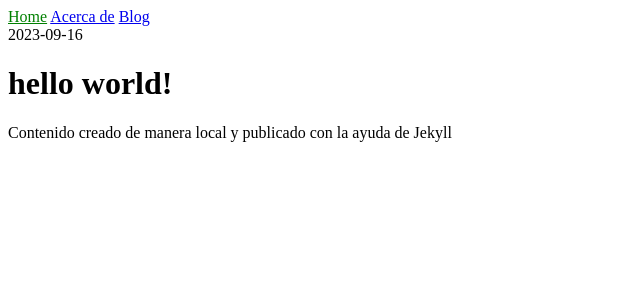
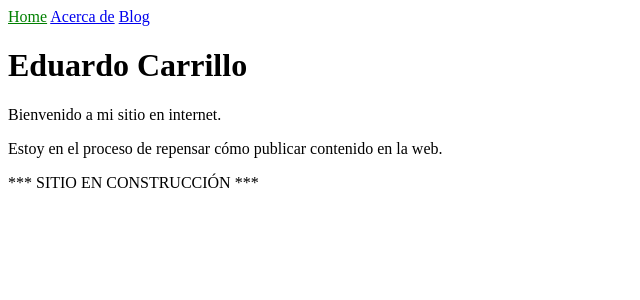
Before and after one commit to EduardoCarrilloNET/EduardoCarrilloNET, a Jekyll site: the page built from index.html, in a window 1280 px wide. Shown: the top 300 px of the page, without its empty margins (0-640 px from the left). Built offline with Jekyll 4.4.1, drawn with Linux system fonts in a browser that asks for light colours.

Commit message:
nuevo mensaje en index

```diff
--- a/index.html
+++ b/index.html
@@ -1,8 +1,10 @@
 ---
 layout: default
-titulo: Primera página
-fecha: 2023-09-16
+titulo: Eduardo Carrillo
 ---
 
-<h1>{{ "Hello World!" | downcase }}</h1>
-<p>Contenido creado de manera local y publicado con la ayuda de Jekyll</p>
+<h1>{{ "Eduardo Carrillo" }}</h1>
+<p>Bienvenido a mi sitio en internet.</p>
+<p>Estoy en el proceso de repensar cómo publicar contenido en la web.</p>
+<p></p>
+<p>*** SITIO EN CONSTRUCCIÓN ***</p>
```
